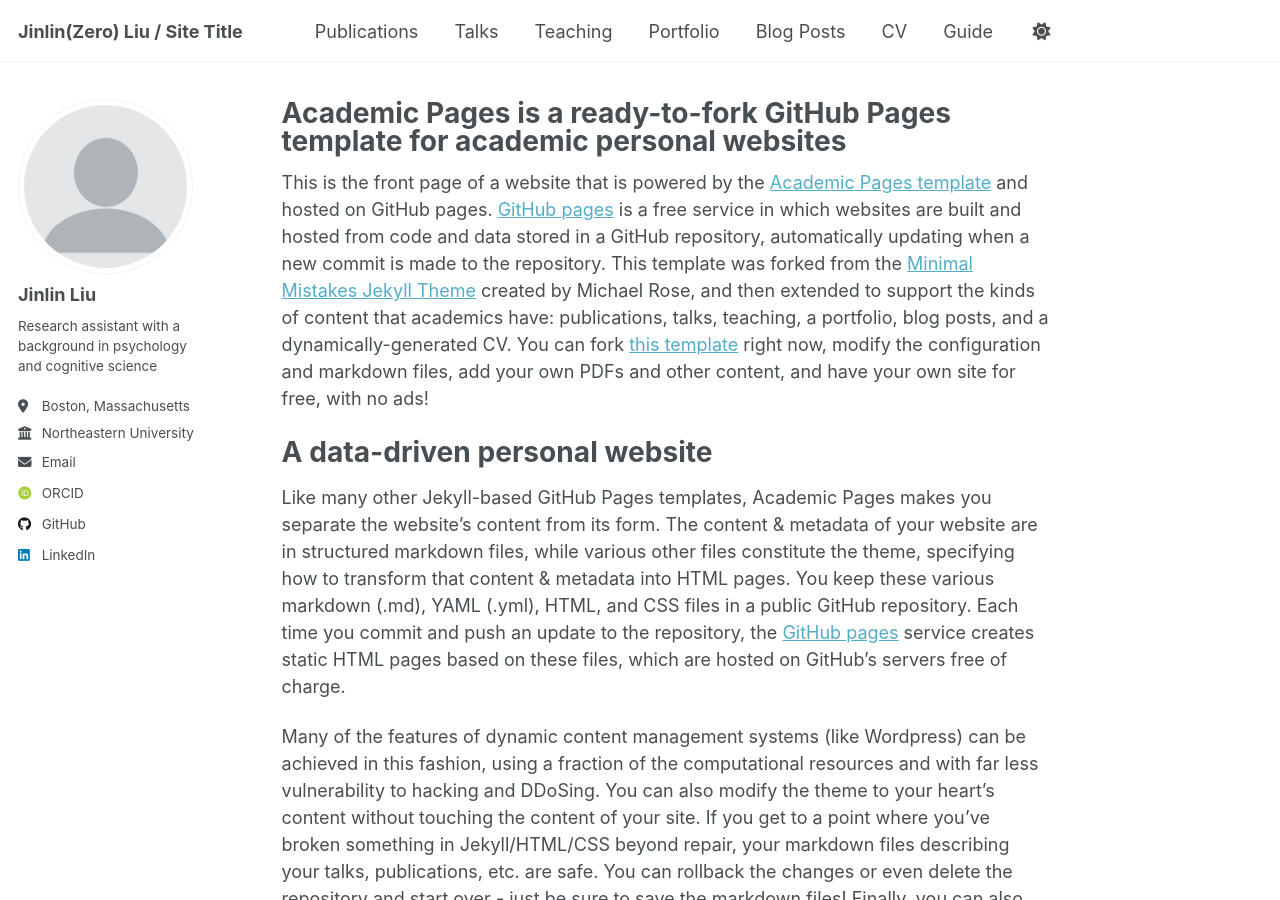
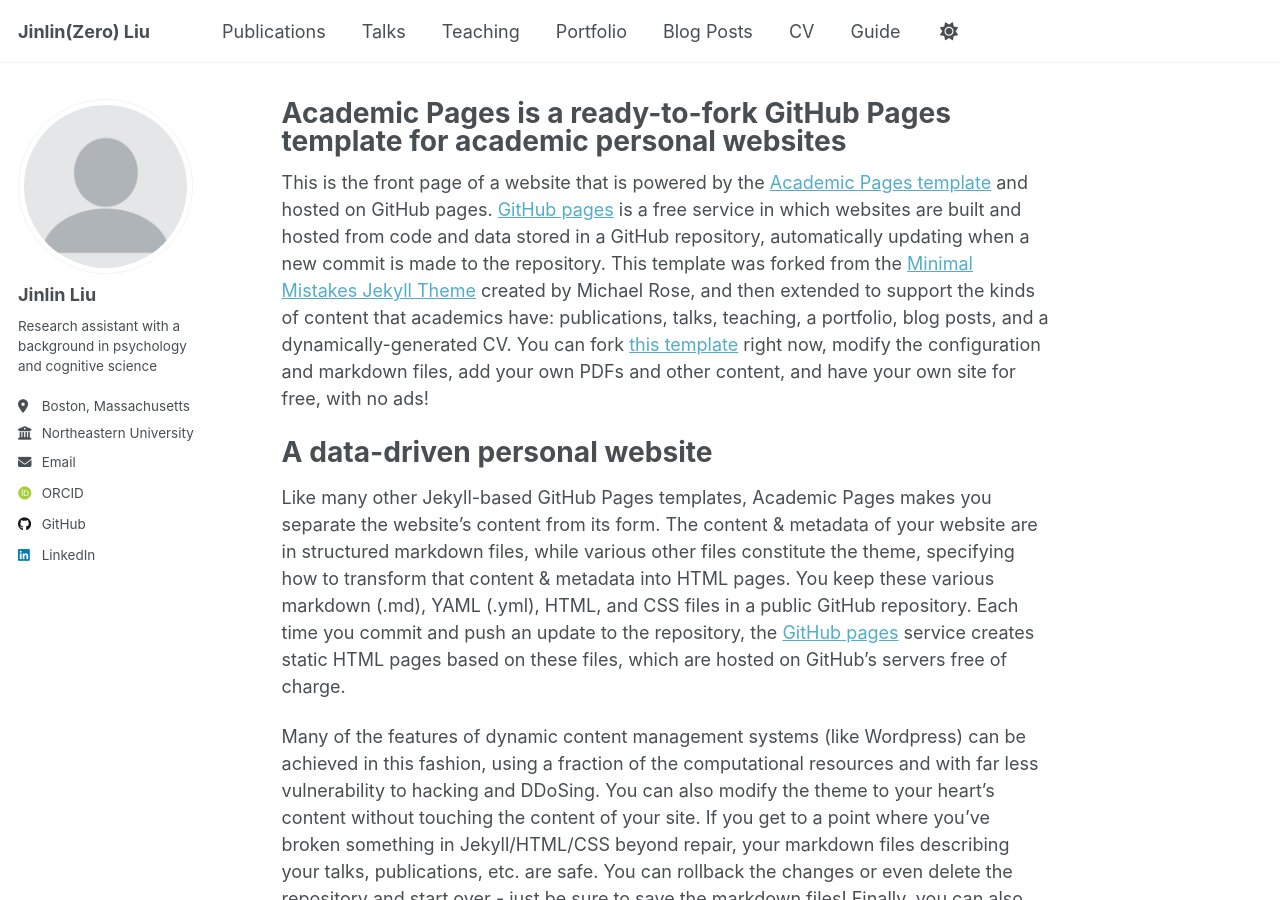
Before and after one commit to liu-zero11037/liu-zero1103.github.io, a Jekyll site: the page built from _pages/about.md, in a window 1280 px wide and 900 px high. Built offline with Jekyll 4.4.1, drawn with Linux system fonts in a browser that asks for light colours; some web fonts are replaced.

Commit message:
fix name mistake

```diff
--- a/_config.yml
+++ b/_config.yml
@@ -9,13 +9,13 @@
 # Basic Site Settings
 locale                   : "en-US"
 site_theme               : "default"
-title                    : "Jinlin(Zero) Liu / Site Title"
+title                    : "Jinlin(Zero) Liu"
 title_separator          : "-"
 name                     : &name "Jinlin Liu"
 description              : &description "Research Technician in Brain Game Center at Northeastern University"
-url                      : https://liu-zero1103.github.io # the base hostname & protocol for your site e.g. "https://[your GitHub username].github.io"
+url                      : https://liu-zero11037.github.io/ # the base hostname & protocol for your site e.g. "https://[your GitHub username].github.io"
 baseurl                  : "" # the subpath of your site, e.g. "/blog"
-repository               : "liu-zero1103.github.io"
+repository               : "liu-zero11037/liu-zero11037.github.io"
 
 # Site Author - The following control what appear as part of the author content on the side bar.
 #               If a field is blank the icon and link will not appear, otherwise it will be shown.
```
